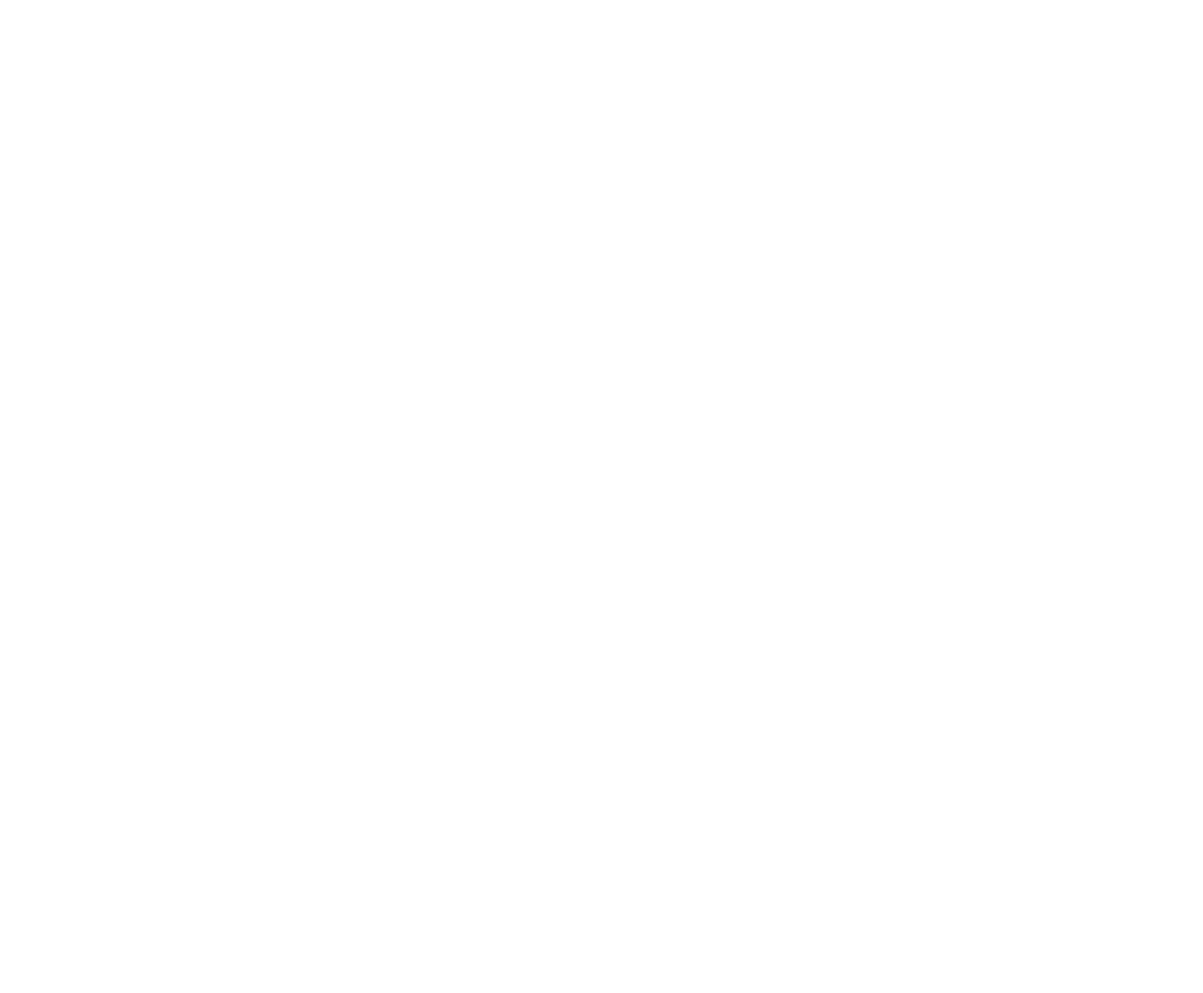
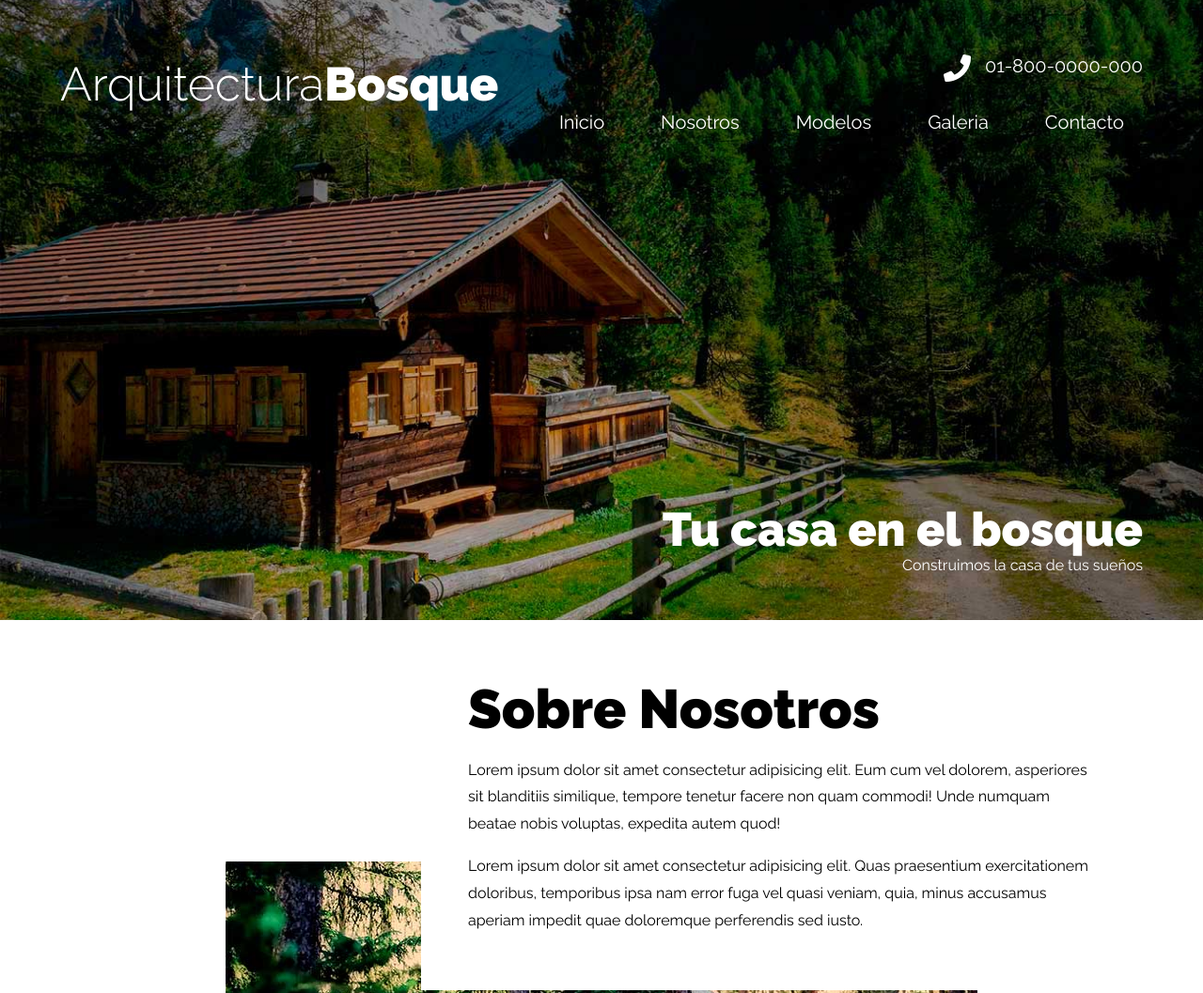
Before and after one commit to EdgarFabianRamirezSilvestre/arquitectura-pagina-curso, a plain HTML site: page index.html in a window 1280 px wide. Shown: the top 1057 px of the page at 94% size. Before the commit the page ends 800 px from the top, so only its background shows below. Drawn offline with Linux system fonts and the light colour scheme.

Commit message:
Avance modelos

```diff
--- a/css/styles.css
+++ b/css/styles.css
@@ -0,0 +1,261 @@
+:root{
+    --blanco: #FFF;
+    --negro: #111111;
+    --gris: #3A3A40;
+
+    --fuentePrincipal: 'Raleway', sans-serif;
+}
+html{
+    font-size: 62.5%;
+    box-sizing: border-box;
+}
+*,*::before,*:after{
+    box-sizing: inherit;
+}
+body{
+    font-family: var(--fuentePrincipal);
+    font-size: 1.6rem;
+    line-height: 1.8;
+}
+h1,h2,h3{
+    font-weight: 900;
+    margin: 1rem 0 4rem 0;
+    line-height: 1.2;
+}
+h1{
+    font-size: 4.8rem;
+}
+h2{
+    font-size: 5.8rem;
+}
+h3{
+    font-size: 5rem;
+}
+a{
+    text-decoration: none;
+}
+img{
+    max-width: 100%;
+    display: block;
+}
+.contenedor{
+    max-width: 120rem;
+    margin: 0 auto;
+    width: 90%;
+}
+.btn{
+    color: var(--gris);
+    border: 1px solid var(--gris);
+    background-color: var(--blanco);
+    padding: .5rem 2rem;
+    transition: background-color .3s;
+}
+.btn:hover{
+    background-color: var(--gris);
+    color: var(--blanco);
+}
+
+/* Utilidades */
+.text-center{
+    text-align: center;
+}
+.mt-5{
+    margin-top:5rem;
+}
+
+/* Header */
+.header{
+    min-height: 60rem;
+    background-image: url(../img/hero.jpg);
+    background-repeat: no-repeat;
+    background-size: cover;
+    background-position: center;
+    padding: 5rem 0;
+}
+.contenido-header{
+    display: flex;
+    flex-direction: column;
+    height: calc(60rem - 4rem);
+    justify-content: space-between;
+    color: var(--blanco);
+}
+.nombre-sitio{
+    font-weight: 300;
+    text-align: center;
+    font-size: 3rem;
+}
+@media (min-width: 768px){
+    .nombre-sitio{
+        font-size: 5rem;
+    }
+}
+.nombre-sitio span{
+    font-weight: 900;
+}
+@media (min-width: 992px){
+    .barra{
+        display: flex;
+        justify-content: space-between;
+        align-items: center;
+    }
+}
+.contacto{
+    display: flex;
+    flex-direction: column;
+    align-items: center;
+}
+@media (min-width: 992px){
+    .contacto{
+        align-items: flex-end;
+    }
+}
+.telefono{
+    display: flex;
+}
+.telefono::before{
+    content: '';
+    display: block;
+    width: 4rem;
+    height: 4rem;
+    background-image: url(../img/telefono.png);
+    background-repeat: no-repeat;
+    background-position: center center;
+    margin-right: 1rem;
+}
+.header a{
+    color: var(--blanco);
+    font-size: 2rem;
+}
+.navegacion{
+    display: flex;
+    flex-direction: column;
+    align-items: center;
+    width: 100%;
+    margin-top: 1rem;
+}
+@media (min-width: 992px){
+    .navegacion{
+        flex-direction: row;
+        gap:2rem;
+    }
+}
+.navegacion a{
+    padding: 1rem 2rem;
+    transition: background-color .3s;
+    width: 100%;
+    text-align: center;
+}
+@media (min-width: 992px){
+    .navegacion a{
+        padding: 1rem 2rem;
+    }
+}
+.navegacion a:hover{
+    background-color: rgb(255 255 255 / .5);
+    color: var(--negro);
+}
+.slogan{
+    text-align: center;
+}
+@media (min-width: 992px){
+    .slogan{
+        text-align: right;
+    }
+}
+.slogan h1{
+    font-size: 3rem;
+    margin: 0;
+}
+@media (min-width: 992px){
+    .slogan h1{
+        font-size: 5rem;
+    }
+}
+.slogan p{
+    margin: 0;
+    line-height: 1;
+}
+
+/* Nosotros */
+.nosotros{
+    display: grid;
+    grid-template-rows: repeat(2, 1fr);
+    background-image: url(../img/nosotros.jpg);
+    background-repeat: no-repeat;
+    background-position: bottom center;
+}
+@media (min-width: 992px){
+    .nosotros{
+        grid-template-columns: repeat(3,1fr);
+    }
+}
+.contenido-nosotros{
+    background-color: var(--blanco);
+    padding: 2rem;
+}
+@media (min-width: 992px){
+    .contenido-nosotros{
+        grid-column: 2/4;
+        padding: 5rem;
+    }
+}
+.contenido-nosotros h2, .contenido-nosotros p{
+    margin-bottom: 1rem;
+}
+
+/* Modelos */
+.modelo{
+    display: grid;
+    grid-template-rows: repeat(2, 1fr);
+    background-repeat: no-repeat;
+    background-position: bottom center;
+    margin-bottom: 5rem;
+}
+.modelo:last-of-type{
+    margin-bottom: 0;
+}
+@media (min-width: 992px){
+    .modelo{
+        grid-template-columns: repeat(2, 1fr);
+    }
+}
+.contenido-modelo{
+    padding: 5rem;
+    background-color: var(--blanco);
+}
+.basico{
+    background-image: url(../img/modelo_basico.jpg);
+}
+@media (min-width: 992px){
+    .basico{
+        background-position: top right;
+    }
+    .basico .contenido-modelo{
+        grid-row: 2/3;
+        padding: 2rem 2rem 2rem 0;
+    }
+}
+.premier{
+    background-image: url(../img/modelo_premier.jpg);
+}
+@media (min-width: 992px){
+    .premier{
+        background-position: top left;
+    }
+    .premier .contenido-modelo{
+        grid-column: 2/3;
+        padding: 2rem 0 2rem 2rem;
+    }
+}
+.elite{
+    background-image: url(../img/modelo_elite.jpg);
+}
+@media (min-width: 992px){
+    .elite{
+        background-position: top right;
+    }
+    .elite .contenido-modelo{
+        grid-row: 1/2;
+        padding: 2rem 2rem 2rem 0;
+    }
+}
--- a/index.html
+++ b/index.html
@@ -13,5 +13,68 @@
 </head>
 <body>
 
+    <header class="header">
+
+        <div class="contenedor contenido-header">
+            <div class="barra">
+                <div class="logo">
+                    <h1 class="nombre-sitio">Arquitectura<span>Bosque</span> </h1>
+                </div>
+                <div class="contacto">
+                    <a class="telefono" href="tel:018000000000">01-800-0000-000</a>
+                    <nav class="navegacion">
+                        <a class="link" href="#">Inicio</a>
+                        <a class="link" href="#">Nosotros</a>
+                        <a class="link" href="#">Modelos</a>
+                        <a class="link" href="#">Galeria</a>
+                        <a class="link" href="#">Contacto</a>
+                    </nav>
+                </div>
+            </div>
+            <div class="slogan">
+                <h1>Tu casa en el bosque</h1>
+                <p>Construimos la casa de tus sueños</p>
+            </div>
+        </div>
+
+    </header>
+
+    <section class="contenedor nosotros">
+
+        <div class="contenido-nosotros">
+            <h2>Sobre Nosotros</h2>
+            <p>Lorem ipsum dolor sit amet consectetur adipisicing elit. Eum cum vel dolorem, asperiores sit blanditiis similique, tempore tenetur facere non quam commodi! Unde numquam beatae nobis voluptas, expedita autem quod!</p>
+            <p>Lorem ipsum dolor sit amet consectetur adipisicing elit. Quas praesentium exercitationem doloribus, temporibus ipsa nam error fuga vel quasi veniam, quia, minus accusamus aperiam impedit quae doloremque perferendis sed iusto.</p>
+        </div>
+
+    </section>
+
+    <main class="contenedor mt-5">
+
+        <h2>Conoce nuestros 3 modelos</h2>
+        <div class="modelo basico">
+            <div class="contenido-modelo">
+                <h3>Modelo Básico</h3>
+                <p>Lorem ipsum dolor sit amet consectetur, adipisicing elit. Eos delectus atque sint eligendi, sequi, accusantium sunt animi ratione soluta quae illo minima sed? Explicabo laboriosam fugiat esse, totam consequuntur eum?</p>
+                <a href="#" class="btn">Más Información</a>
+            </div>
+        </div><!-- Modelo -->
+        <div class="modelo premier">
+            <div class="contenido-modelo">
+                <h3>Modelo Premier</h3>
+                <p>Lorem ipsum dolor sit amet consectetur, adipisicing elit. Eos delectus atque sint eligendi, sequi, accusantium sunt animi ratione soluta quae illo minima sed? Explicabo laboriosam fugiat esse, totam consequuntur eum?</p>
+                <a href="#" class="btn">Más Información</a>
+            </div>
+        </div><!-- Modelo -->
+        <div class="modelo elite">
+            <div class="contenido-modelo">
+                <h3>Modelo Elite</h3>
+                <p>Lorem ipsum dolor sit amet consectetur, adipisicing elit. Eos delectus atque sint eligendi, sequi, accusantium sunt animi ratione soluta quae illo minima sed? Explicabo laboriosam fugiat esse, totam consequuntur eum?</p>
+                <a href="#" class="btn">Más Información</a>
+            </div>
+        </div><!-- Modelo -->
+
+    </main>
+
 </body>
 </html>
```
